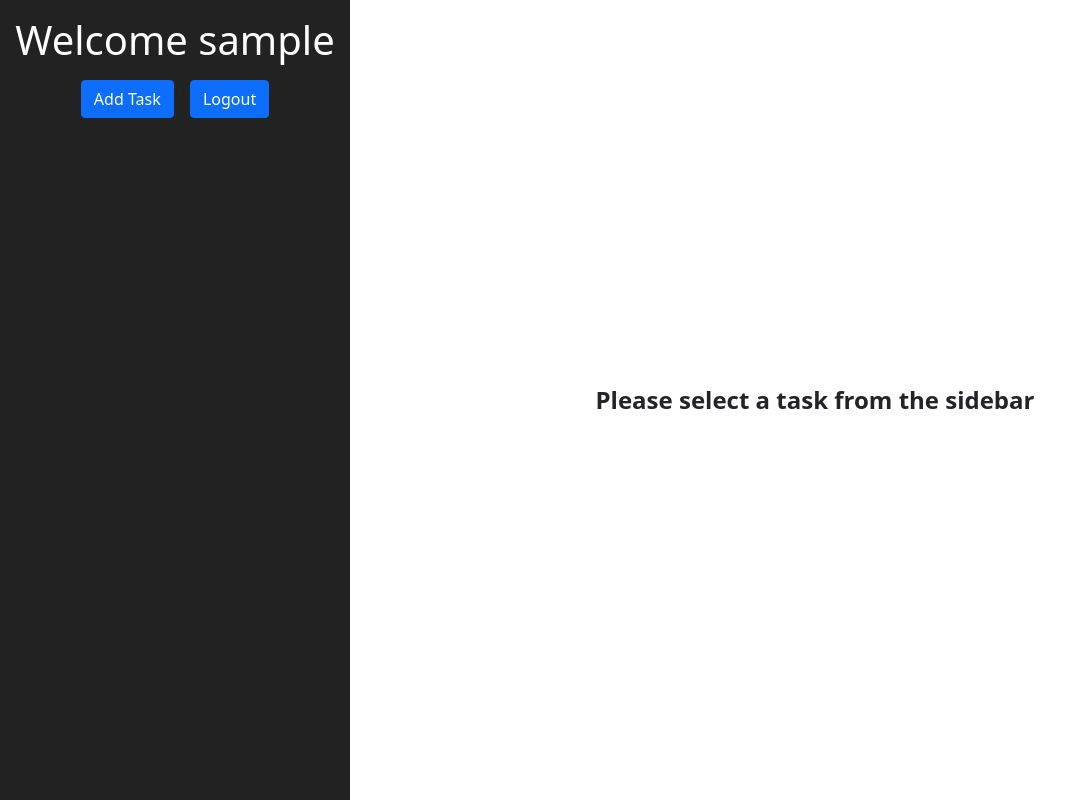
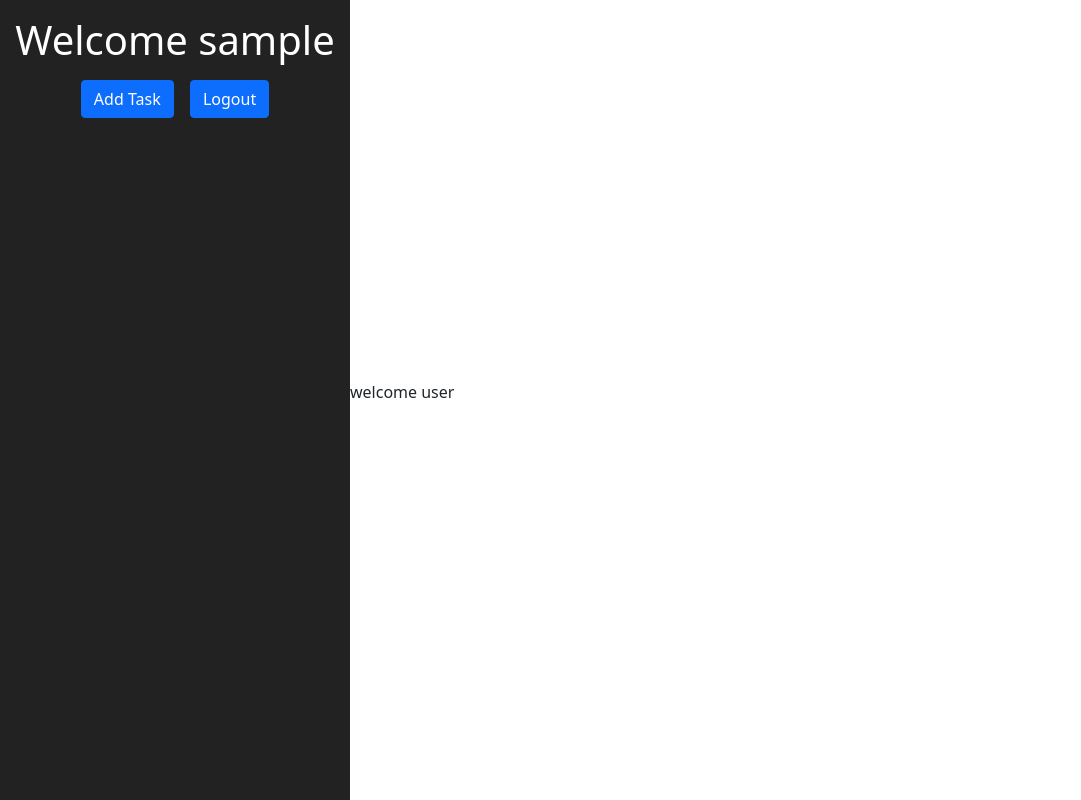
Before and after one commit to Ao-Baid/taskmanagement, a Django app: page / in a window 1280 px wide. Shown: the whole page, without its empty margins (0-1081 px from the left). Run offline with Django 4.2, Linux system fonts and the light colour scheme; the visitor is signed in with stand-in values (Sample User, id 1); data that the repository does not hold is empty.

Commit message:
we tryna make it work

```diff
--- a/taskmanage/models.py
+++ b/taskmanage/models.py
@@ -7,8 +7,6 @@ from django.urls import reverse
 task_status = [('todo', 'To Do'), ('inprogress', 'In Progress'), ('done', 'Done'), ('cancelled', 'Cancelled')]
 # Create your models here.
 class Task(models.Model):
-
-
     user_id = models.ForeignKey(settings.AUTH_USER_MODEL, on_delete=models.CASCADE, limit_choices_to={'is_staff': False})
     task_name = models.CharField(max_length=100)
     task_description = models.TextField()
--- a/taskmanage/static/styles.css
+++ b/taskmanage/static/styles.css
@@ -1,7 +1,9 @@
 body {
     min-height: 100vh;
     display: flex;
+    position: relative;
 }
+
 
 .sidebar {
     min-width: 350px;
@@ -11,10 +13,17 @@ body {
 }
 
 .content {
+    display: flex;
+    min-width: calc(100% - 350px);
+    justify-content: center;
+    flex-direction: column;
+}
 
+.main-container {
+    display : flex;
     flex-grow: 1;
-    display: flex;
 }
+
 
 .inner-text-sidebar {
     font-weight: 700;
@@ -45,8 +54,31 @@ body {
     padding: 10px;
 }
 
+
+
+.card {
+    border:rgb(34, 34, 34) 1px solid;
+    border-radius: 5px;
+    padding: 10px;
+    margin: 10px;
+    background-color: grey;
+    transform: scale(1.5);
+}
+
 .loginpage {
-    margin: auto;
+    display: flex;
+    justify-content: center;
+    align-items: center;
+}
+
+
+/* table */
+table {
+    border-collapse: collapse;
     width: 50%;
-    padding: 10px;
 }
+
+th, td {
+    text-align: left;
+    padding: 8px;
+}
--- a/taskmanage/templates/base_generic.html
+++ b/taskmanage/templates/base_generic.html
@@ -13,11 +13,13 @@
 </head>
 
 <body>
+    <div class="main-container">
       <aside class="sidebar">
         <h1 class="mt-3 text-center" style="color: white;">Welcome {{user.username}}</h1>
         <ul class="inner-text-sidebar">
-      {% block sidebar %}
-      {% endblock %}
+          {% for task in tasks %}
+            <a href="{% url 'task' task.task_name %}">{{ task.task_name }}</a><br>
+          {% endfor %}
         </ul>
         <span class="d-flex justify-content-center mt">
           <a href="{% url 'addtask' %}" class="btn btn-primary">Add Task</a>'}"
@@ -25,9 +27,13 @@
         </span>
       </aside>
 
-  <main class="content" style="justify-content: center;">
-    <span class="inner-text-content">Please select a task from the sidebar</span>
-  </main>
+      <aside class="content">
+        {% block content %}
+        {% endblock %}
+      </aside>
+    </div>
+
+
 </body>
 
 
--- a/taskmanage/templates/index.html
+++ b/taskmanage/templates/index.html
@@ -2,12 +2,10 @@
 
 
 {%block sidebar%}
-{% for task in tasks %}
-        <a href="{% url 'task' task.id %}">{{ task.task_name }}</a><br>
-{% endfor %}
+
 
 {% endblock %}
 
 {%block content%}
-<p> welcome user </p>
+<p style="vertical-align: top; display: flex;"> welcome user </p>
 {% endblock %}
--- a/taskmanage/urls.py
+++ b/taskmanage/urls.py
@@ -6,7 +6,6 @@ from django.conf.urls.static import static
 urlpatterns = [
     path('', views.index, name='index'),
     path('register/', views.registerPage, name='register'),
-    #('task/<int:task_id>/', views.task, name='task'),
     path('login/', views.loginPage, name='login'),
     path('logout/', views.logoutUser, name='logout'),
     path('addtask/', views.addtask, name='addtask'),
--- a/taskmanage/views.py
+++ b/taskmanage/views.py
@@ -37,13 +37,23 @@ def loginPage(request):
     context = {'form': form}
     return render(request, 'login.html', context)
 
-def task(request):
+#task_view takes a string argument task_name from the url and uses it to filter the subtasks
+def task_view(request, task_name):
     tasks = Task.objects.filter(user_id=request.user)
-    return render(request, 'task.html', {'tasks': tasks})
+    subtasks = SubTask.objects.filter(task__task_name=task_name)
+    context = {'subtasks': subtasks , 'tasks': tasks, 'task_name': task_name}
+    return render(request, 'task.html', context)
+
 
 def logoutUser(request):
     logout(request)
     return redirect('login')
 
 def addtask(request):
+    if request.method == 'POST':
+        title = request.POST['title']
+        description = request.POST['description']
+        task = Task.objects.create(title=title, description=description, user_id=request.user)
+        task.save()
+        return redirect('task')
     return render(request, 'addtask.html')
--- a/taskmanagement/urls.py
+++ b/taskmanagement/urls.py
@@ -24,5 +24,5 @@ urlpatterns = [
     path('admin/', admin.site.urls),
     path('taskmanage/', include('taskmanage.urls')),
     path('', views.index, name='index'),
-    path('task/<int:task_id>/', views.task, name='task'),
+    path('task/<str:task_name>/', views.task_view, name='task'),
 ] + static(settings.STATIC_URL, document_root=settings.STATIC_ROOT)
```
Also changed, not shown: taskmanage/templates/addtask.html (added, +9 -0 lines), taskmanage/templates/login.html (+1 -8 lines), taskmanage/templates/register.html (+5 -5 lines), taskmanage/templates/task.html (+22 -0 lines). Lines whose indentation alone changed are shown as unchanged.
